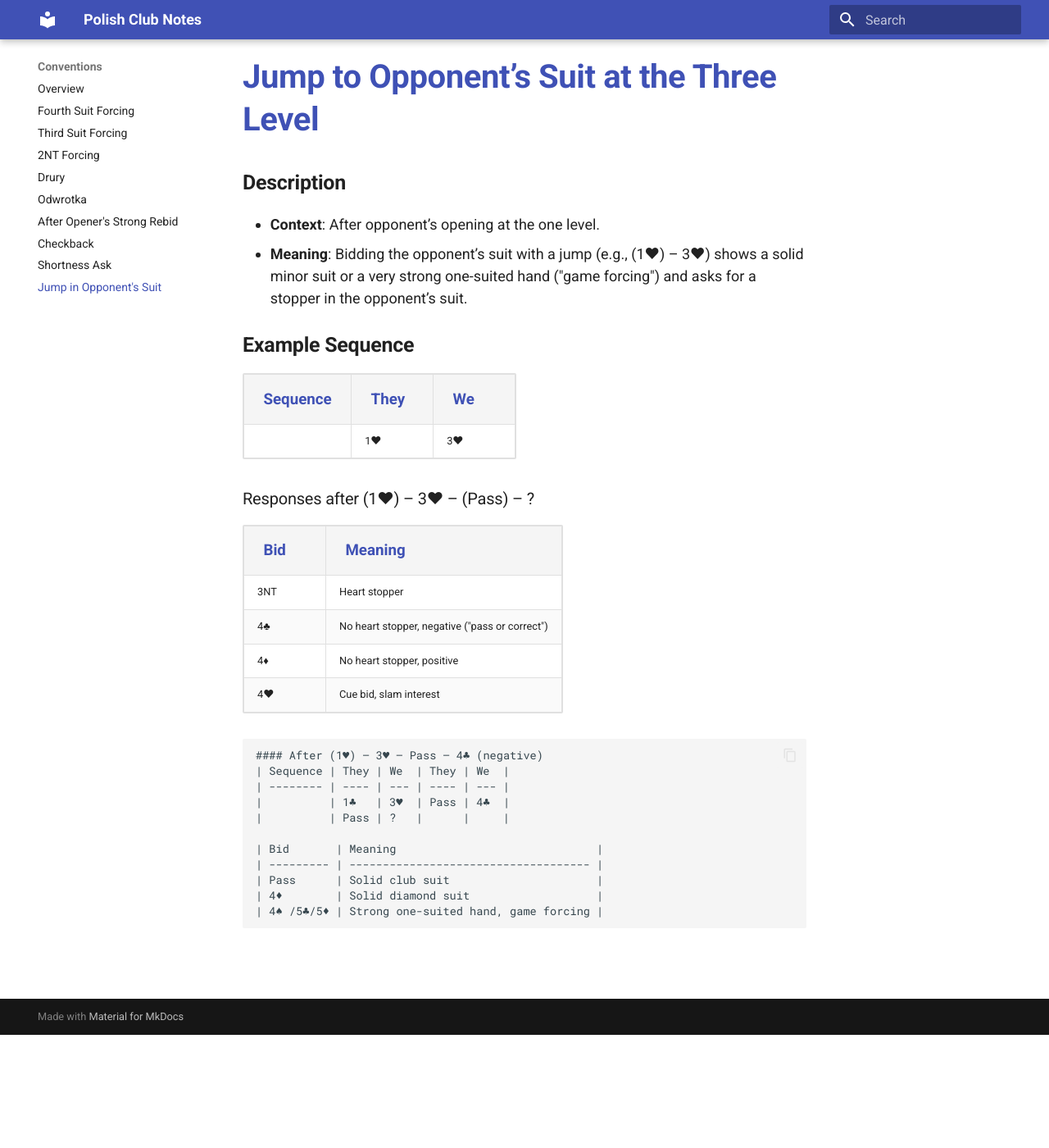
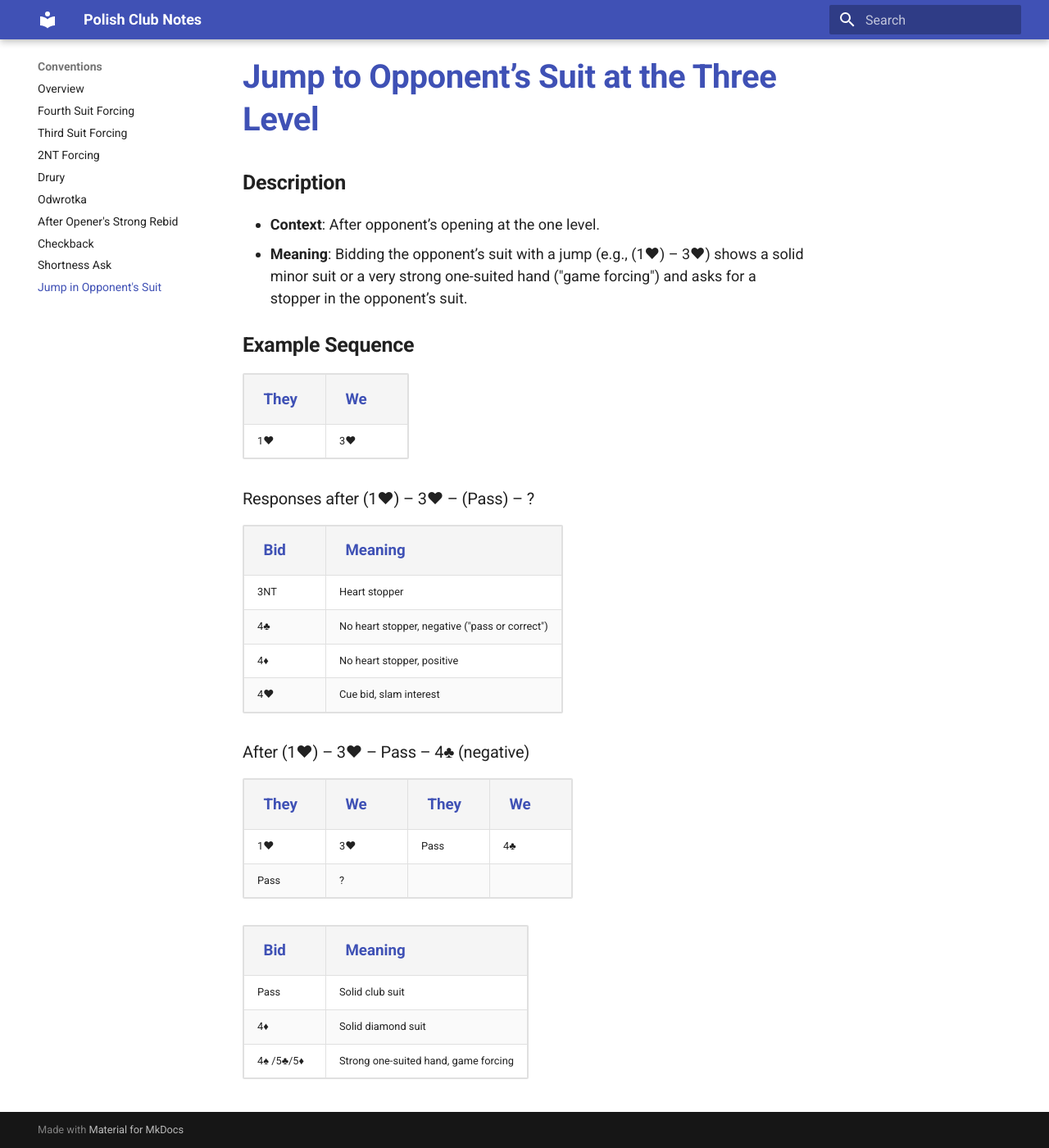
Before and after one commit to glindstrom/polish-club-notes, an MkDocs documentation site: the page built from docs/conventions/jump-to-opponents-suit.md, in a window 1280 px wide and 1400 px high, scrolled down 138 px. Shown: the whole window at 82% size. Built offline with MkDocs 1.6.1 and Material for MkDocs 9.7.7, drawn with Linux system fonts in a browser that asks for light colours.

Commit message:
Fix typos and formatting

```diff
--- a/docs/conventions/jump-to-opponents-suit.md
+++ b/docs/conventions/jump-to-opponents-suit.md
@@ -7,9 +7,9 @@
 
 ### Example Sequence
 
-| Sequence | They | We  |
-| -------- | ---- | --- |
-|          | 1♥   | 3♥  |
+| They | We  |
+| ---- | --- |
+| 1♥   | 3♥  |
 
 #### Responses after (1♥) – 3♥ – (Pass) – ?
 | Bid | Meaning                                        |
@@ -19,14 +19,14 @@
 | 4♦  | No heart stopper, positive                     |
 | 4♥  | Cue bid, slam interest                         |
 
-    #### After (1♥) – 3♥ – Pass – 4♣ (negative)
-    | Sequence | They | We  | They | We  |
-    | -------- | ---- | --- | ---- | --- |
-    |          | 1♣   | 3♥  | Pass | 4♣  |
-    |          | Pass | ?   |      |     |
+#### After (1♥) – 3♥ – Pass – 4♣ (negative)
+| They | We  | They | We  |
+| ---- | --- | ---- | --- |
+| 1♥   | 3♥  | Pass | 4♣  |
+| Pass | ?   |      |     |
 
-    | Bid       | Meaning                              |
-    | --------- | ------------------------------------ |
-    | Pass      | Solid club suit                      |
-    | 4♦        | Solid diamond suit                   |
-    | 4♠ /5♣/5♦ | Strong one-suited hand, game forcing |
+| Bid       | Meaning                              |
+| --------- | ------------------------------------ |
+| Pass      | Solid club suit                      |
+| 4♦        | Solid diamond suit                   |
+| 4♠ /5♣/5♦ | Strong one-suited hand, game forcing |
```
